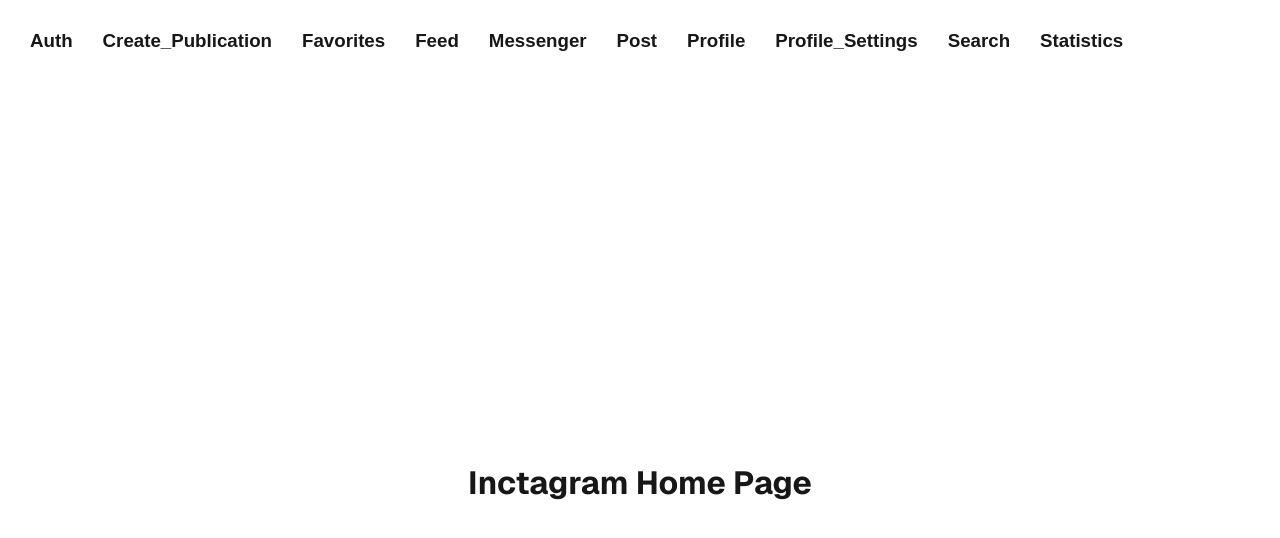
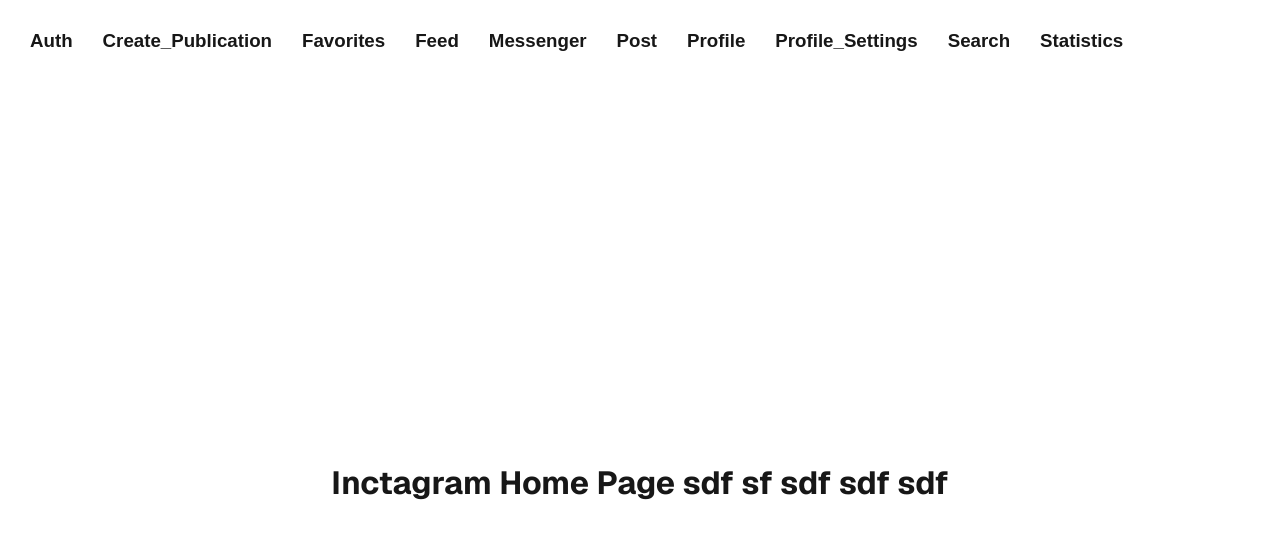
Before and after one commit to sergey-mikhovich/instagram, a Next.js app: page / in a window 1280 px wide. Shown: the top 538 px of the page. Built offline with nearby package versions, Linux system fonts and the light colour scheme.

Commit message:
Some bug fix

```diff
--- a/src/app/page.tsx
+++ b/src/app/page.tsx
@@ -4,7 +4,7 @@
   return (
     <div className={styles.page}>
       <main className={styles.main}>
-        <h1>Inctagram Home Page</h1>
+        <h1>Inctagram Home Page sdf sf sdf sdf sdf </h1>
       </main>
     </div>
   )
```
